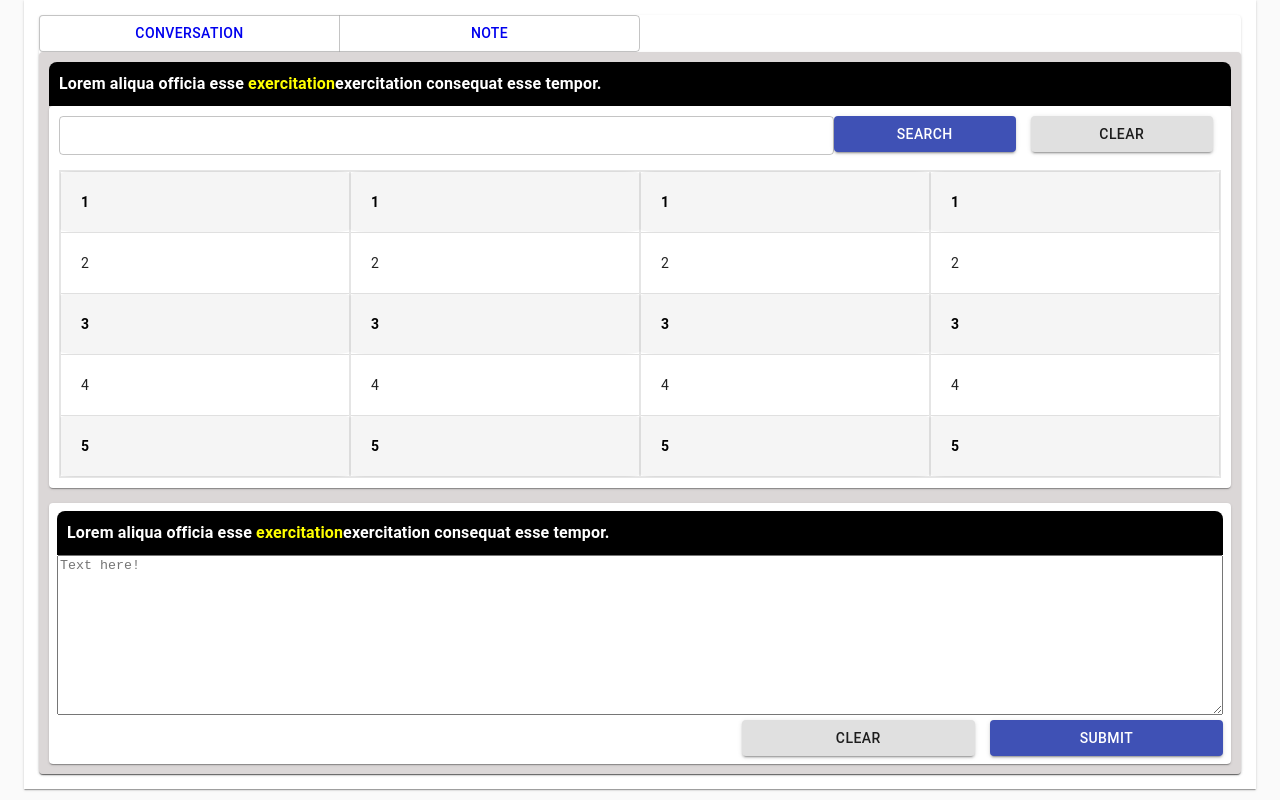
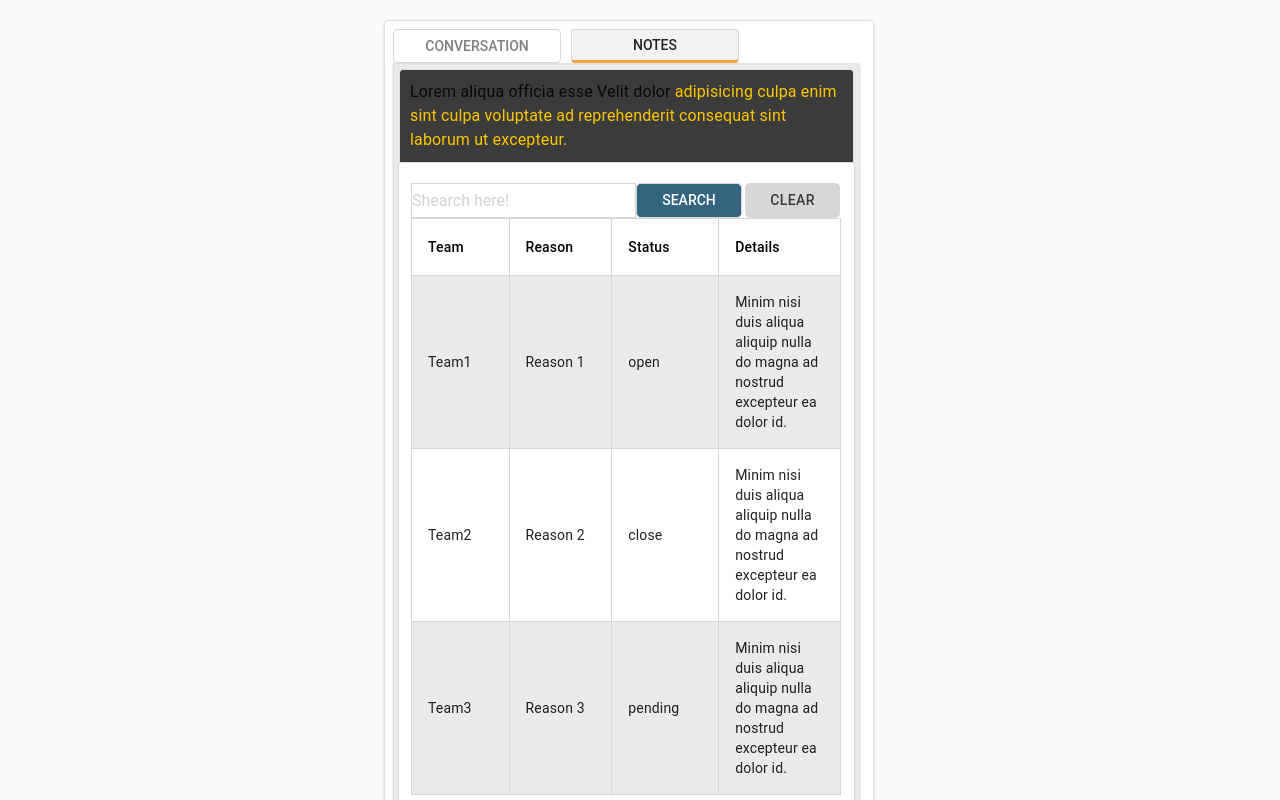
Before and after one commit to liberty492/float, a React (Create React App) app: page /notes in a window 1280 px wide. Shown: the top 800 px of the page. Built offline with nearby package versions, Linux system fonts and the light colour scheme.

Commit message:
note design completed

```diff
--- a/src/components/CommanGrid.js
+++ b/src/components/CommanGrid.js
@@ -1,55 +1,70 @@
 import React,{useState} from 'react';
-import {Button, ButtonGroup,Grid, Paper} from '@material-ui/core';
+import {Button, Grid, Paper} from '@material-ui/core';
 import {makeStyles} from '@material-ui/core/styles';
-import { NavLink} from 'react-router-dom';
+import { withRouter } from 'react-router';
 
 const useStyles = makeStyles({
     paper:{
-        textAlign: 'left',
-        backgroundColor: '#fff',
+    position: 'absolute',
+    top: '20px',
+    left: '30%',
+    padding: '8px',
+    width: '490px',
+    //height: '592px',
+    backgroundColor: '#FFFFFF',
+    border: '1px solid #E0E0E0',
+    borderRadius: '4px',
+    opacity: '1',
     },
-    grid_item:{
-        backgroundColor: '#fff',
-        padding: '15px',
-        boxShadow:' 0px 2px 1px -1px rgb(0 0 0 / 20%), 0px 1px 1px 0px rgb(0 0 0 / 14%), 0px 1px 3px 0px rgb(0 0 0 / 12%)',
-    },
-    nav_link:{
-        textDecoration:'none',
-        display:'block',
-        padding: '15x',
-        height: '100%',
-    },
-    button:{
-        width: '100%',
-    },
-    btnBottom:{
-        borderBottom: '2px solid red',
-    }
+   button:{
+    width: '168px',
+    height: '34px',
+    letterSpacing: '0px',
+    color: '#808080',
+    border: '1px solid #d7d7d7',
+    textAlign: 'left',
+    opacity: '1'
+   },
+   buttonCss:{
+    marginLeft:'10px',
+    width:'168px',
+    height: '34px',
+    color:'#242424',
+    letterSpacing: '0px',
+    //backgroundColor : '#f2f2f2',
+    border: '1px solid #d7d7d7',
+    opacity: '1',
+   },
+   btnBorderBottom:{
+    borderBottom: '3px solid #f7a445',
+    backgroundColor : '#f2f2f2',
+   }
 });
 function CommanGrid(props) {
-    const [state, setState] = useState('');
     const classes = useStyles();
+    const [isActive, setisActive] = useState(false)
+
+    const  getRoute = route =>{
+       let status = route==='conversation'?true:false;
+        setisActive(status);
+        props.history.push(`/${route}`);
+
+    }
     return (
         <div>
             <Grid container >
-                <Grid item md = {12} className = {classes.grid_item}>
-                    <Paper className = {classes.paper}>
-                        <ButtonGroup style = {{width:'50%'}} >
+                <Grid item md = {12} >
+                    <Paper className = {classes.paper }>
                             <Button
-                                 onClick = {()=>{setState('conversation');}}
-                                className = {`${classes.button} ${state==='conversation'?classes.btnBottom:''}`}
-                                variant = {state==='conversation'?"contained":"outlined"}
-                            >
-                                <NavLink to ="/conversation" className = {classes.nav_link}> Conversation</NavLink>
+                                 onClick = {()=>getRoute('conversation')}
+                                className = {`${classes.button} ${isActive===true?classes.btnBorderBottom:''}`}
+                            >  Conversation
                             </Button>
                             <Button
-                                onClick = {()=>{setState('notes');}}
-                                className = {`${classes.button} ${state==='notes'?classes.btnBottom:''}`}
-                                variant = {state==='notes'?"contained":"outlined"}>
-                                <NavLink to ="/notes" className = {classes.nav_link}>Note</NavLink>
+                                onClick = {()=>getRoute('notes')}
+                                className = {`${classes.buttonCss} ${isActive===false?classes.btnBorderBottom:''}`}
+                            > Notes
                             </Button>
-                        </ButtonGroup>
-
                         {props.children}
                     </Paper>
                 </Grid>
@@ -58,4 +73,4 @@ function CommanGrid(props) {
     )
 }
 
-export default CommanGrid;
+export default withRouter( CommanGrid);
--- a/src/components/Conversation.js
+++ b/src/components/Conversation.js
@@ -3,8 +3,6 @@ import React from 'react'
 export default function Conversation() {
     return (
         <div>
-            Est nisi amet magna sunt Lorem labore cupidatat id veniam excepteur.
-            Nisi enim cillum irure voluptate sint minim adipisicing eu.
         </div>
     )
 }
--- a/src/components/Notes.js
+++ b/src/components/Notes.js
@@ -1,141 +1,198 @@
-import React from 'react';
+import React,{useState} from 'react';
 import {Typography,
-    Link,
     Paper,
     Table,
     TableBody,
     TableCell,
     TableRow,
     TableContainer,
-    Grid, TextField, Button, TextareaAutosize } from '@material-ui/core';
+    Grid,Button, TextareaAutosize, TableHead, InputBase } from '@material-ui/core';
 import {makeStyles,createStyles,withStyles} from '@material-ui/core/styles';
 const useStyles = makeStyles({
     typograpgy:{
-        fontWeight:'bold',
-        backgroundColor: 'black',
-        color: '#fff',
+        width: '455px',
+        //height: '49px',
         padding: '10px',
-        borderTopRightRadius: '8px',
-        borderTopLeftRadius:  '8px',
-        textAlign: 'left',
-    },
-    link:{
-        color: "yellow",
-        fontWeight: 600,
-        cursor: 'pointer',
-        textDecoration:'none',
+        backgroundColor: '#3b3c39',
+        border: '1px solid #e0e0e0',
+        borderRadius: '4px 4px 0px 0px',
+        opacity: '1',
+        '& span':{
+            color: '#fbc600',
+        }
     },
     paper:{
-        padding: '10px',
-        backgroundColor: '#dbd7d7',
-        color: '#242424',
-        opacity: 1,
-        textAlign: 'left',
+        width: '467px',
+       // height: '534px',
+        backgroundColor: '#e9eaeb',
+        borderRadius: '0px 4px 4px 4px',
+        border: '1px solid #e0e0e0',
+        padding: '5px',
+        opacity: '1',
+    },
+    inputText:{
+        width: '225px',
+        height: '35px',
+        backgroundColor: '#FFFFFF',
+        border: '1px solid #d7d7d7',
+        opacity: '1',
+        marginTop: '10px',
+        color: '#94969a',
+        letterSpacing: '0px',
+        outline: 'none',
+    },
+    clearButton:{
+        width:'95px',
+        height: '35px',
+        backgroundColor: '#d7d7d7',
+        borderRadius: '5px',
+        marginTop:'10px',
+        marginLeft: '3px',
+        color: '#3b3c39',
+        opacity: '1',
+    },
+    table:{
+        width: '430px',
+        height: '150px',
+        backgroundColor: '#FFFFFF',
+        border: '1px solid #d7d7d7',
+        borderRadius: '4px',
+        opacity: '1',
+
 
     },
-    table: {
-        minWidth: 700,
-        borderTop:'2px solid rgba(0, 0, 0, 0.1)',
-        borderBottom:'2px solid rgba(0, 0, 0, 0.1)',
-        marginTop: '15px',
-        borderRadius: '5% !importent',
-
+    theading:{
+        width: '420px',
+        height: '28px',
+        backgroundColor: '#e9eaeb',
+        border: '1px solid #d7d7d7',
+        borderRadius: '4px 4px 0px 0px',
+        opacity: '1',
     },
-    containerTable:{
-        padding: '10px',
-        backgroundColor: '#fff',
+    thcell:{
+        width:'46px',
+        height: '20px',
+        backgroundColor:'#fff',
+        color:'#000',
+        borderRadius: '2px',
+        border: '1px solid #d7d7d7',
+        opacity: '1',
     },
+    note:{
+        height: '147px !importent',
+        width: '454px',
+        border: '1px solid #e0e0e0',
+        borderRadius: '0px 0px 4px 4px',
+        opacity: '1',
+        color: '#000000',
+        backgroundColor:'red !importent',
+    },
+    tcell:{
+        border: '1px solid #d7d7d7',
+    }
 
 });
-const StyledTableCell = withStyles(theme=>createStyles({
-    body: {
-        //fontSize: 14,
-        textAlign:'left',
-        borderLeft: '2px solid rgba(0, 0, 0, 0.1)',
-        borderRight: '2px solid rgba(0, 0, 0, 0.1)',
-        borderRadius: '5%',
-        padding: '20px'
-      },
-
-}))(TableCell);
-const StyledTableRow = withStyles(theme=>createStyles({
+const StyledTableRow = withStyles((theme) =>
+  createStyles({
     root: {
+        width: '410px',
+        height: '51px',
+        opacity: '1',
+        backgroundColor: '#fff',
       '&:nth-of-type(odd)': {
-          backgroundColor: theme.palette.action.hover,
-          '&>.MuiTableCell-body':{
-            color:'#000',
-            fontWeight: 'bold',
-          }
+        backgroundColor: '#e9eaeb',
       },
     },
-}))(TableRow);
-const CssTextField = withStyles({
-  root: {
-   '& .MuiOutlinedInput-root': {
-        '& input':{
-            padding: '10px',
-        }
-    },
-  },
-})(TextField);
+  }),
+)(TableRow);
 const CssButton = withStyles({
     root: {
-        width: '47%',
-        display: 'inline'
+        width:'106px',
+        height: '35px',
+        backgroundColor: '#33657f',
+        border: '1px solid #d7d7d7',
+        borderRadius: '5px',
+        opacity: '1',
+        color: '#FFFFFF',
+        letterSpacing: '0px',
+        marginTop: '10px',
     }
 })(Button);
 
 
 function Notes() {
     const classes = useStyles();
+    const tableHead = ['Team','Reason','Status','Details'];
+    const  initialNotes = [
+        {Team:'Team1',Reason:'Reason 1',Status:'open',Details:'Minim nisi duis aliqua aliquip nulla do magna ad nostrud excepteur ea dolor id.'},
+        {Team:'Team2',Reason:'Reason 2',Status:'close',Details:'Minim nisi duis aliqua aliquip nulla do magna ad nostrud excepteur ea dolor id.'},
+        {Team:'Team3',Reason:'Reason 3',Status:'pending',Details:'Minim nisi duis aliqua aliquip nulla do magna ad nostrud excepteur ea dolor id.'},
+    ];
+    const [notes, setnotes] = useState(initialNotes);
+    const [newNote, setnewNote] = useState('');
+    const [searchKey, setsearchKey] = useState('');
+
     return (
         <Paper className = {classes.paper}>
             <Typography className = {classes.typograpgy} >Lorem aliqua officia esse
-            <Link className = {classes.link}> exercitation</Link>exercitation consequat esse tempor.</Typography>
-            <TableContainer className = {classes.containerTable} component = {Paper}>
-                <Grid container >
+            Velit dolor <span>adipisicing culpa enim sint culpa voluptate ad reprehenderit consequat sint laborum ut excepteur.</span></Typography>
+            <Grid container style = {{padding:'10px 12px'}} component = {Paper}>
                 <Grid container  item xs = {12}>
-                        <Grid item xs = {8} ><CssTextField fullWidth  variant="outlined" /> </Grid>
-                        <Grid item xs = {4} >
-                            <CssButton  variant = "contained" color="primary" >Search</CssButton>
-                            <CssButton
-                            style = {{marginLeft:'15px'}}
-                            variant = "contained" >Clear</CssButton>
+                <InputBase className = {classes.inputText} placeholder = "Shearch here!" value = {searchKey} onChange = {event=>{
+                        setsearchKey(event.target.value);
+
+                        }}/>
+                        <CssButton onClick = {
+                                ()=>{
+                                  let filterdNotes = notes.filter( (obj,index)=>
+                                        {
+                                            let str = obj.Status+obj.Reason+obj.Team+obj.Details;
+                                            console.log(str,searchKey);
+                                           if(str.toLowerCase().includes(searchKey.toLowerCase())){
+                                               return obj;
+                                           }
+                                        }).map(note=>{console.log("MAP",note);return note;});
+                                        setnotes(filterdNotes);
+                                        setsearchKey('');
+                                }
+                        }>Search</CssButton>
+                        <Button className = {classes.clearButton}>Clear</Button>
                 </Grid>
-
-                    </Grid>
-                </Grid>
+                <TableContainer >
                     <Table className = {classes.table}>
-                    <TableBody>
-                    {[1,2,3,4,5].map((row) => (
-                        <StyledTableRow key={row}>
-                            <StyledTableCell>{row}</StyledTableCell>
-                            <StyledTableCell>{row}</StyledTableCell>
-                            <StyledTableCell>{row}</StyledTableCell>
-                            <StyledTableCell>{row}</StyledTableCell>
+                        <TableHead className = {classes.theading}>
+                         { tableHead.map(heading=><TableCell className = {classes.thcell}  >{heading}</TableCell>)}
+                        </TableHead>
+                        <TableBody className = {classes.tbody}>
+                        {notes.map((row) => (
+                            <StyledTableRow key={row.Team}>
+                                <TableCell className = {classes.tcell}>{row.Team}</TableCell>
+                                <TableCell className = {classes.tcell}>{row.Reason}</TableCell>
+                                <TableCell className = {classes.tcell}>{row.Status}</TableCell>
+                                <TableCell className = {classes.tcell}>{row.Details}</TableCell>
                             </StyledTableRow>
                         ))}
                         </TableBody>
                     </Table>
                 </TableContainer>
-            <Paper style = {{marginTop: '15px',padding:'8px'}}>
-                <Grid container>
-                    <Grid item xs = {12}>
+            </Grid>
+            <Grid >
+        </Grid>
+
+        <Grid container style = {{marginTop: '8px'}}>
             <Typography className = {classes.typograpgy} >Lorem aliqua officia esse
-                            <Link className = {classes.link}> exercitation</Link>exercitation consequat esse tempor.
+                <span > exercitation</span>exercitation consequat esse tempor.
             </Typography>
+            <TextareaAutosize fullWidth rows={10} placeholder="Note here!" onChange = {(e)=>setnewNote(e.target.value)}  value = {newNote} className= {classes.note}/>
         </Grid>
-                    <Grid item xs = {12}>
-                        <TextareaAutosize rowsMax = {15} placeholder="Text here!"  variant="outlined"  style = {{width:'100%',height:"20vh"}} />
+        <Grid style = {{textAlign:'right'}}>
+            <Button className = {classes.clearButton} onClick = {()=>setnewNote('')}>Clear</Button>
+            <CssButton onClick = {()=>{
+                let newNoteObje = {Team:'Team3',Reason:'Reason 3',Status:'pending',Details:newNote}
+                setnotes([...notes,newNoteObje]);
+                setnewNote('');
+            }}>Submit</CssButton>
         </Grid>
-                    <Grid item xs = {12} style = {{textAlign:'right'}}>
-                        <CssButton style = {{height:'100%',width:'20%',}}
-                         variant = "contained">Clear</CssButton>
-                        <CssButton style = {{height:'100%',width:'20%',marginLeft:'15px'}}
-                        color = "primary" variant = "contained" >Submit</CssButton>
-                    </Grid>
-                </Grid>
-            </Paper>
         </Paper>
     )
 }
```
Lines whose indentation alone changed are shown as unchanged.
